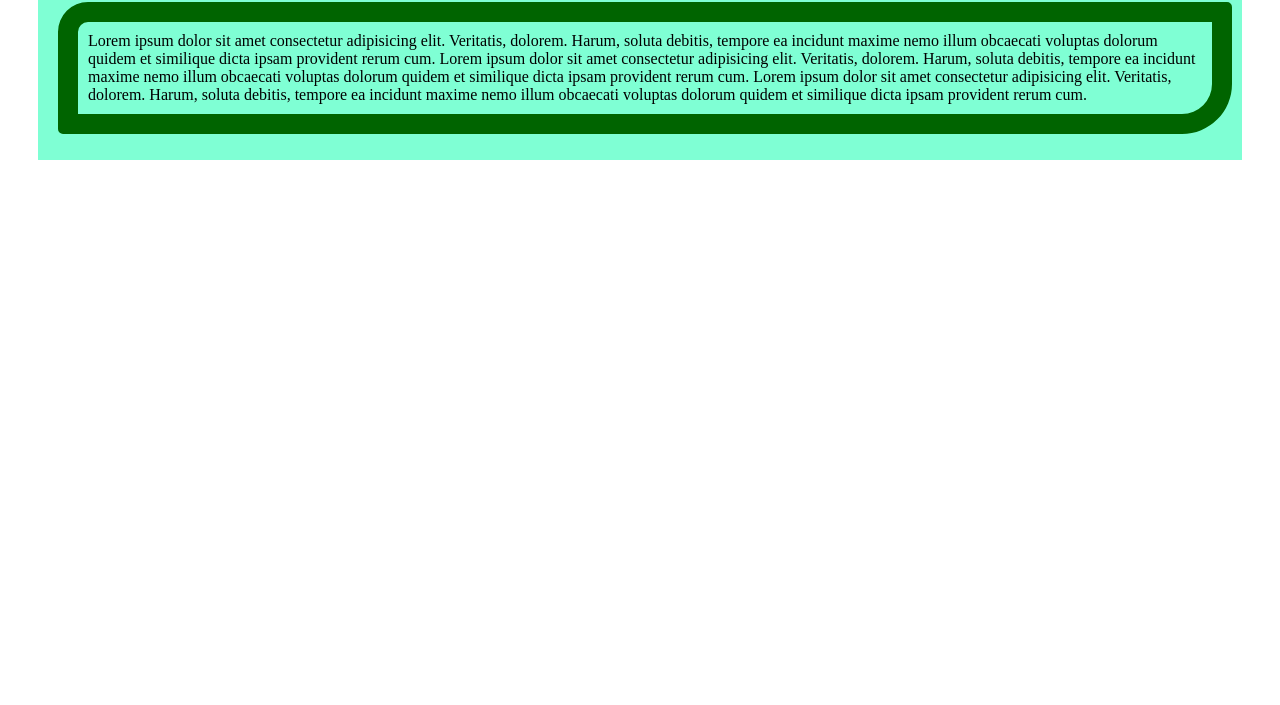
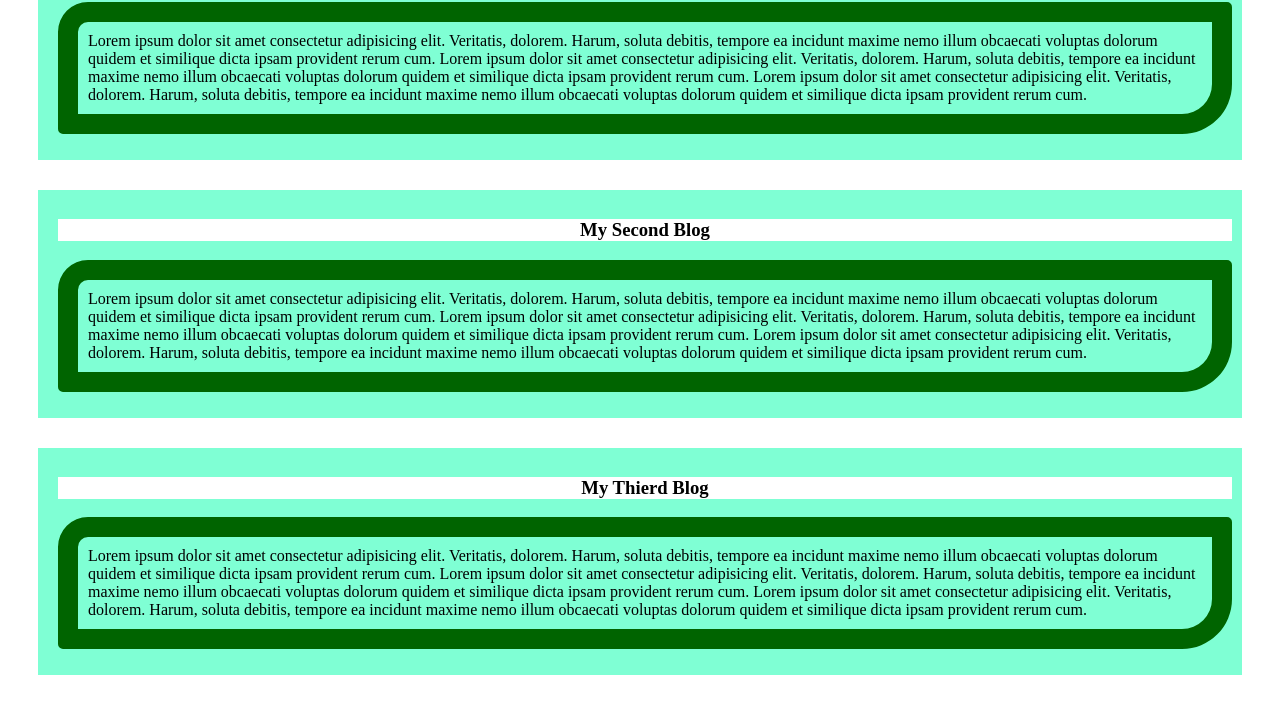
Before and after one commit to mehediibnjakir/my-simple-website, a plain HTML site: page index.html in a window 1280 px wide. Shown: the part 97-802 px from the top of the page. Drawn offline with Linux system fonts and the light colour scheme.

Commit message:
added second and theird blog

```diff
--- a/index.html
+++ b/index.html
@@ -20,5 +20,25 @@
             Lorem ipsum dolor sit amet consectetur adipisicing elit. Veritatis, dolorem. Harum, soluta debitis, tempore ea incidunt maxime nemo illum obcaecati voluptas dolorum quidem et similique dicta ipsam provident rerum cum.
         </p>
     </div>
+    <div>
+        <h3>
+            My Second Blog
+        </h3>
+        <p class="bord1">
+            Lorem ipsum dolor sit amet consectetur adipisicing elit. Veritatis, dolorem. Harum, soluta debitis, tempore ea incidunt maxime nemo illum obcaecati voluptas dolorum quidem et similique dicta ipsam provident rerum cum.
+            Lorem ipsum dolor sit amet consectetur adipisicing elit. Veritatis, dolorem. Harum, soluta debitis, tempore ea incidunt maxime nemo illum obcaecati voluptas dolorum quidem et similique dicta ipsam provident rerum cum.
+            Lorem ipsum dolor sit amet consectetur adipisicing elit. Veritatis, dolorem. Harum, soluta debitis, tempore ea incidunt maxime nemo illum obcaecati voluptas dolorum quidem et similique dicta ipsam provident rerum cum.
+        </p>
+    </div>
+    <div>
+        <h3>
+            My Thierd Blog
+        </h3>
+        <p class="bord1">
+            Lorem ipsum dolor sit amet consectetur adipisicing elit. Veritatis, dolorem. Harum, soluta debitis, tempore ea incidunt maxime nemo illum obcaecati voluptas dolorum quidem et similique dicta ipsam provident rerum cum.
+            Lorem ipsum dolor sit amet consectetur adipisicing elit. Veritatis, dolorem. Harum, soluta debitis, tempore ea incidunt maxime nemo illum obcaecati voluptas dolorum quidem et similique dicta ipsam provident rerum cum.
+            Lorem ipsum dolor sit amet consectetur adipisicing elit. Veritatis, dolorem. Harum, soluta debitis, tempore ea incidunt maxime nemo illum obcaecati voluptas dolorum quidem et similique dicta ipsam provident rerum cum.
+        </p>
+    </div>
 </body>
 </html>
```
